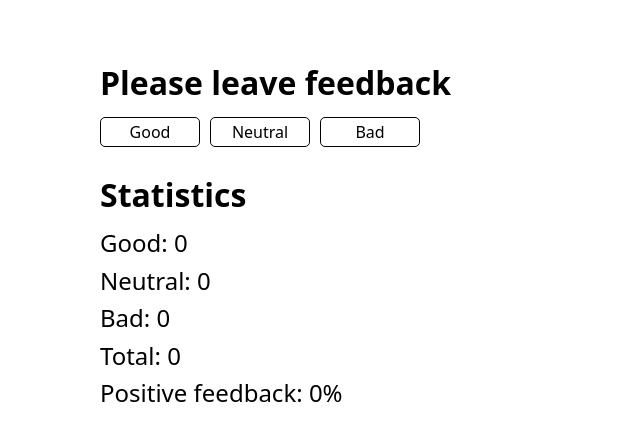
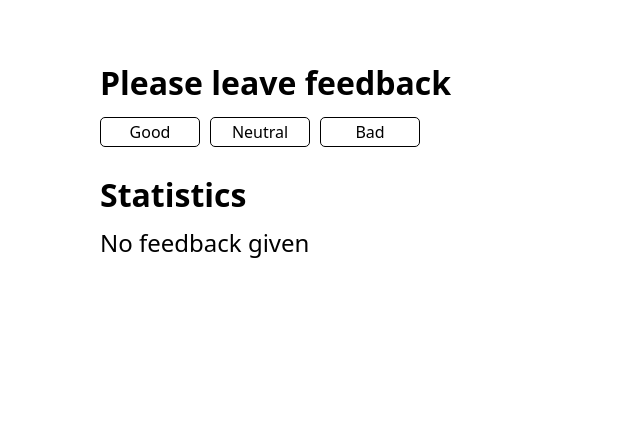
Before and after one commit to lex-od/goit-react-hw-02-feedback, a React (Create React App) app: page / in a window 1280 px wide. Shown: the top 440 px of the page, without its empty margins (0-640 px from the left). Built offline with nearby package versions, Linux system fonts and the light colour scheme.

Commit message:
Statistics conditional render

```diff
--- a/src/App.js
+++ b/src/App.js
@@ -3,6 +3,7 @@ import { Component } from 'react';
 import FeedbackOptions from './components/FeedbackOptions';
 import Statistics from './components/Statistics';
 import Section from './components/Section';
+import Notification from './components/Notification';
 
 class App extends Component {
     state = {
@@ -33,6 +34,7 @@ class App extends Component {
 
     render() {
         const { good, neutral, bad } = this.state;
+        const totalFeedback = this.countTotalFeedback();
 
         return (
             <>
@@ -44,13 +46,17 @@ class App extends Component {
                 </Section>
 
                 <Section title="Statistics">
+                    {totalFeedback ? (
                         <Statistics
                             good={good}
                             neutral={neutral}
                             bad={bad}
-                        total={this.countTotalFeedback()}
+                            total={totalFeedback}
                             positivePercentage={this.countPositiveFeedbackPercentage()}
                         />
+                    ) : (
+                        <Notification message="No feedback given" />
+                    )}
                 </Section>
             </>
         );
--- /dev/null
+++ b/src/components/Notification/Notification.jsx
@@ -0,0 +1,12 @@
+import PropTypes from 'prop-types';
+import css from './Notification.module.scss';
+
+const Notification = ({ message }) => (
+    <p className={css.notification}>{message}</p>
+);
+
+Notification.propTypes = {
+    message: PropTypes.string.isRequired,
+};
+
+export default Notification;
--- /dev/null
+++ b/src/components/Notification/Notification.module.scss
@@ -0,0 +1,4 @@
+.notification {
+    font-size: 24px;
+    font-weight: 500;
+}
--- /dev/null
+++ b/src/components/Notification/index.js
@@ -0,0 +1 @@
+export { default } from './Notification';
```
Lines whose indentation alone changed are shown as unchanged.
